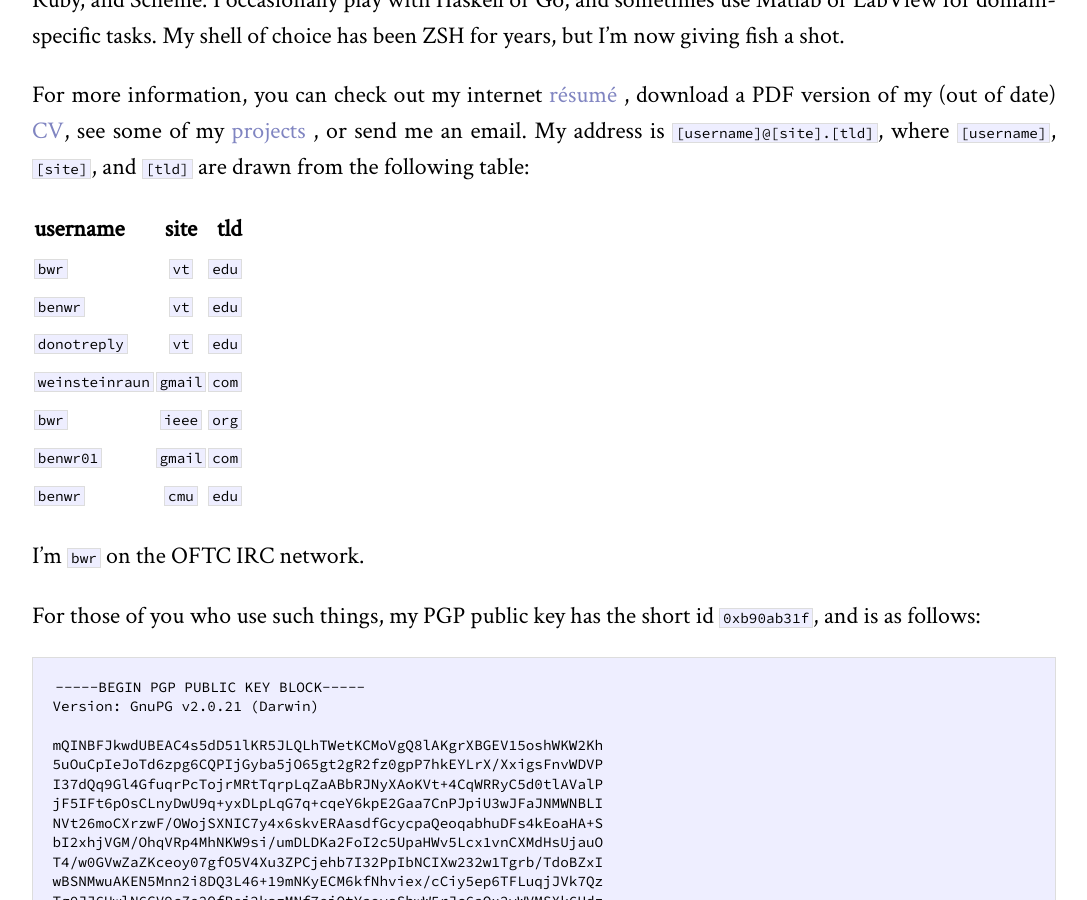
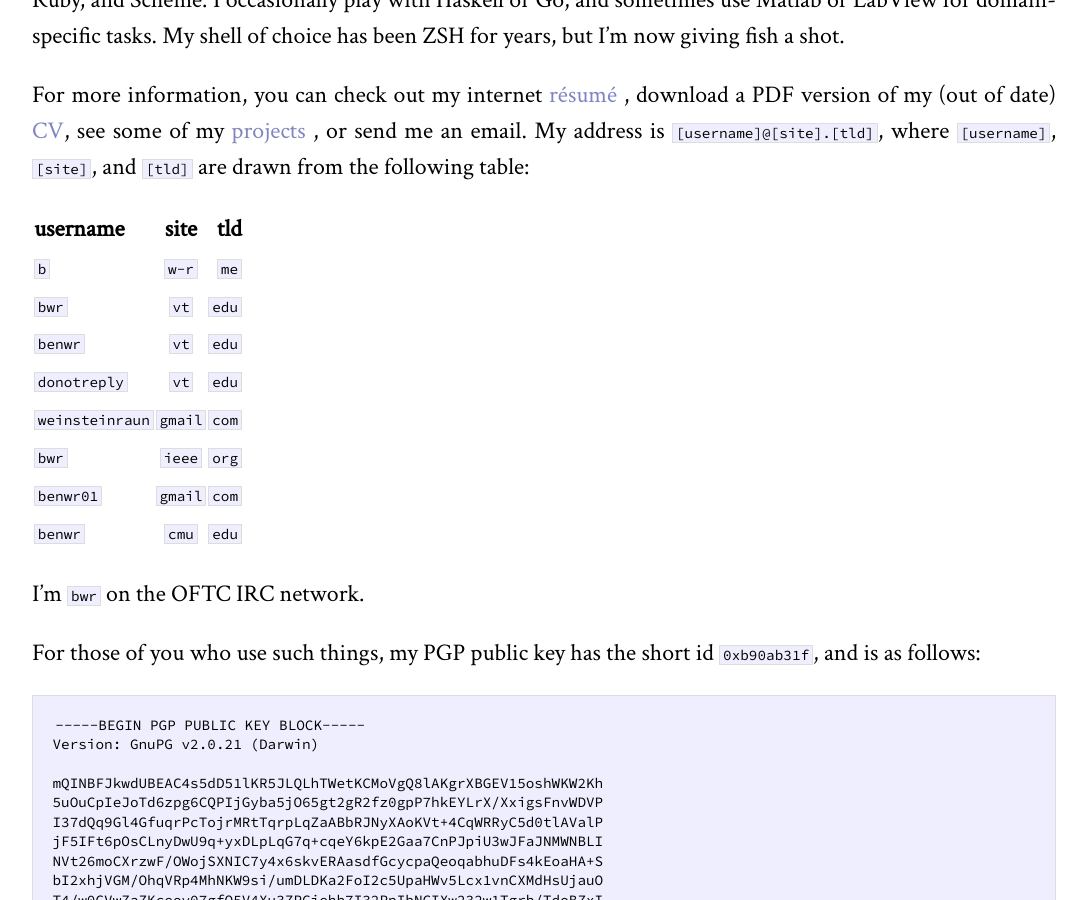
Before and after one commit to benwr/benwr.github.io, a Jekyll site: the page built from about.markdown, in a window 1280 px wide and 900 px high, scrolled down 757 px. Shown: the whole window, without its empty margins (96-1183 px from the left). Built offline with Jekyll 4.4.1, drawn with Linux system fonts in a browser that asks for light colours; Markdown is read by kramdown in place of the engine named in the settings.

Commit message:
Add new email address

```diff
--- a/about.markdown
+++ b/about.markdown
@@ -40,6 +40,7 @@ from the following table:
 
 | username        | site    | tld   |
 | --------------- |:-------:| -----:|
+| `b`             | `w-r`   | `me`  |
 | `bwr`           | `vt`    | `edu` |
 | `benwr`         | `vt`    | `edu` |
 | `donotreply`    | `vt`    | `edu` |
```
